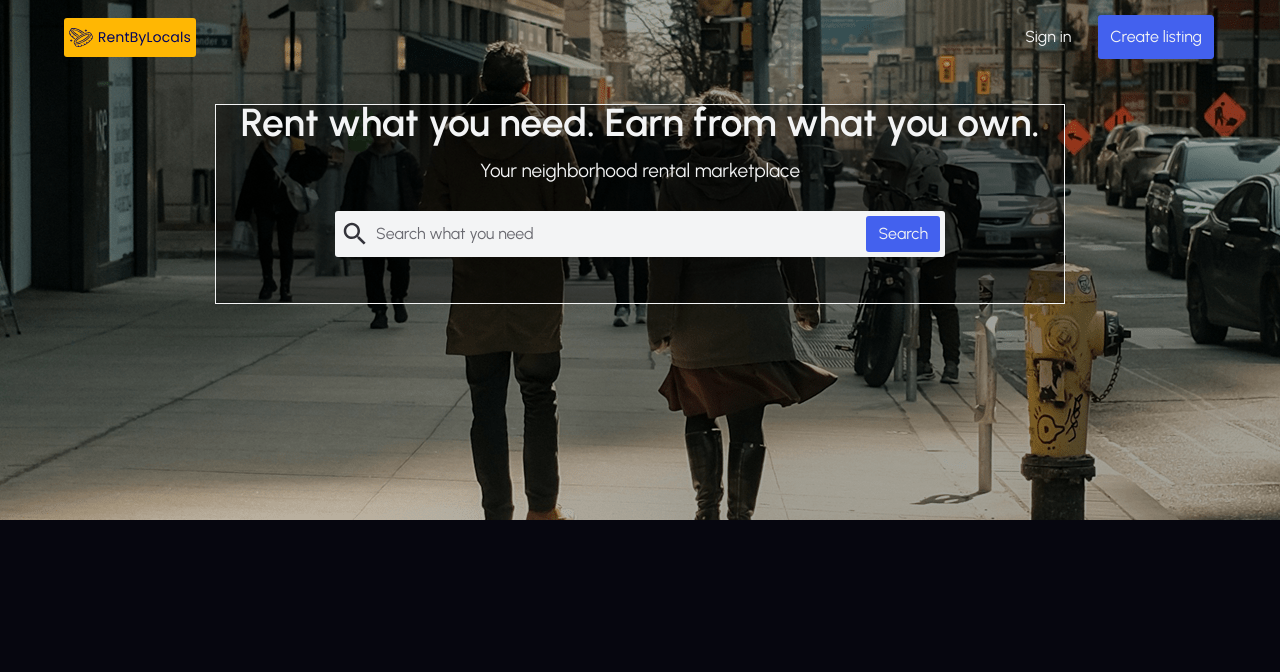
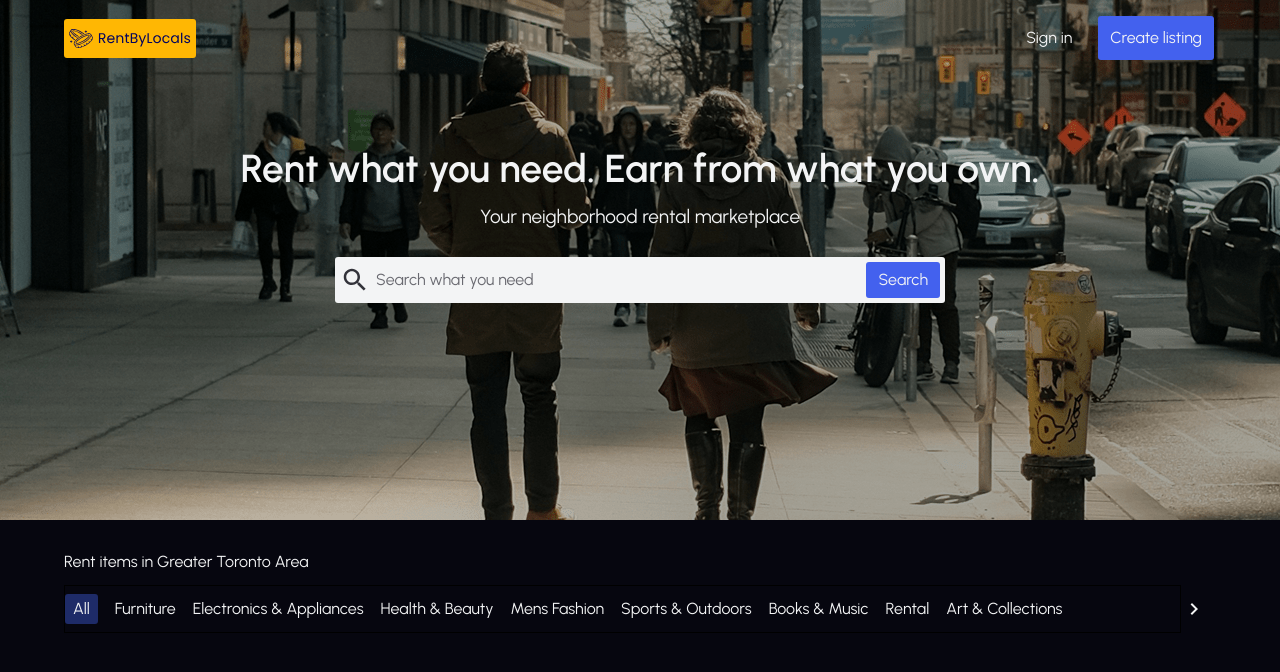
Before and after one commit to Nyima-ui/rentbylocals, a Next.js app: page / in a window 1280 px wide. Shown: the top 672 px of the page. Built offline with nearby package versions, Linux system fonts and the light colour scheme.

Commit message:
created category section

```diff
--- a/src/app/globals.css
+++ b/src/app/globals.css
@@ -1,4 +1,8 @@
 @import "tailwindcss";
+
+:root {
+  --primary-border-radius: 3px;
+}
 
 body {
   font-family: var(--font-urbanist-sans);
--- a/src/app/page.tsx
+++ b/src/app/page.tsx
@@ -1,10 +1,11 @@
+import CategoryLine from "@/components/CategoryLine/CategoryLine";
 import Hero from "@/components/Hero";
-import Image from "next/image";
 
 export default function Home() {
   return (
     <div className="bg-main-blue text-white h-screen">
       <Hero />
+      <CategoryLine />
     </div>
   );
 }
--- /dev/null
+++ b/src/components/CategoryLine/CategoryLine.module.css
@@ -0,0 +1,48 @@
+.categoryContainer {
+  max-width: 1152px;
+  margin-inline: auto;
+}
+@media screen and (min-width:768px) {
+    .categoryContainer h2{
+        font-size: var(--text-2xl);
+    }
+}
+.categoryWrapper {
+  position: relative;
+  border: 1px solid black;
+  display: inline-block;
+  margin-top: 10px;
+  width: calc(100% - 35px);
+  display: flex;
+}
+
+.categoryMenu {
+  display: flex;
+  align-items: center;
+  list-style-type: none;
+  overflow: scroll;
+  gap: 17px;
+  overflow-y: hidden;
+  scrollbar-width: none;
+  padding-block: 8px;
+}
+.categoryMenu li a {
+  text-decoration: none;
+  white-space: nowrap;
+}
+.categoryMenu li:first-child {
+  background-color: rgba(67, 97, 238, 0.4);
+  padding-inline: 8px;
+  padding-block: 3px;
+  border-radius: var(--primary-border-radius);
+}
+.scrollBtn {
+  position: absolute;
+  height: 100%;
+  width: 35px;
+  z-index: 10;
+  cursor: pointer;
+  border: none;
+  right: -37px;
+  top: 0;
+}
--- /dev/null
+++ b/src/components/CategoryLine/CategoryLine.tsx
@@ -0,0 +1,66 @@
+"use client";
+import Image from "next/image";
+import styles from "./CategoryLine.module.css";
+import { useRef } from "react";
+
+const CategoryLine = () => {
+  const menuRef = useRef<HTMLUListElement>(null);
+  function scrollHorizontal() {
+    if (menuRef.current) {
+      const scrollDistance = 250;
+
+      menuRef.current.scrollBy({
+        left: scrollDistance,
+        behavior: "smooth",
+      });
+    }
+  }
+  return (
+    <section className="px-5 py-7.5">
+      <div className={styles.categoryContainer}>
+        <h2 className="text-lg">Rent items in Greater Toronto Area</h2>
+        <div className={styles.categoryWrapper}>
+          <ul className={styles.categoryMenu} ref={menuRef}>
+            <li>
+              <a href="#">All</a>
+            </li>
+            <li>
+              <a href="#">Furniture</a>
+            </li>
+            <li>
+              <a href="#">Electronics & Appliances </a>
+            </li>
+            <li>
+              <a href="#">Health & Beauty</a>
+            </li>
+            <li>
+              <a href="#">Mens Fashion</a>
+            </li>
+            <li>
+              <a href="#">Sports & Outdoors</a>
+            </li>
+            <li>
+              <a href="#">Books & Music</a>
+            </li>
+            <li>
+              <a href="#">Rental</a>
+            </li>
+            <li>
+              <a href="#">Art & Collections </a>
+            </li>
+          </ul>
+          <button className={styles.scrollBtn} onClick={scrollHorizontal}>
+            <Image
+              height={24}
+              width={24}
+              src={"/right_arrow.svg"}
+              alt="Scroll right button"
+            />
+          </button>
+        </div>
+      </div>
+    </section>
+  );
+};
+
+export default CategoryLine;
--- a/src/components/Hero.tsx
+++ b/src/components/Hero.tsx
@@ -5,8 +5,8 @@ const Hero = () => {
   return (
     <section className="section h-[376px] sm:h-[450px] md:h-[520px] lg:bg-[url('/hero.png')] bg-[url('/hero_mobile.png')] bg-cover bg-no-repeat md:bg-center">
       <Navbar />
-      <div className="text-center mt-[45px] border h-[200px] overflow-hidden max-w-[320px] md:max-w-[400px] lg:max-w-[850px] mx-auto bg-black/40">
-        <h1 className="text-3xl font-semibold leading-7 md:text-4xl md:leading-9 lg:text-5xl">
+      <div className="text-center mt-[45px] sm:mt-[55px] md:mt-[90px] h-[200px] overflow-hidden max-w-[320px] sm:max-w-[400px] md:max-w-[500px] lg:max-w-[850px] mx-auto">
+        <h1 className="text-3xl font-semibold leading-7 sm:text-4xl sm:leading-8.5 md:text-4xl md:leading-9 lg:text-5xl">
           Rent what you need. Earn from what you own.
         </h1>
         <p className="mt-[15px] lg:text-lg">Your neighborhood rental marketplace</p>
@@ -17,4 +17,3 @@ const Hero = () => {
 };
 
 export default Hero;
-// bg-cover bg-[url('/public/hero.svg')]
--- a/src/components/Navbar.tsx
+++ b/src/components/Navbar.tsx
@@ -5,7 +5,8 @@ import { useState } from "react";
 const Navbar = () => {
   const [menuOpened, setmenuOpened] = useState(false);
   return (
-    <nav className="flex justify-between mx-5 pt-5 md:pt-[15px] relative max-w-6xl md:mx-10 lg:mx-15 xl:mx-auto items-center">
+    <header>
+      <nav className="flex justify-between mx-5 pt-5 md:pt-[15px] relative max-w-6xl md:mx-10 lg:mx-15 xl:mx-auto items-center" role="navigation">
         <Image height={39} width={132} alt="Logo" src={"/logo.svg"} />
         <button
           onClick={() => setmenuOpened(!menuOpened)}
@@ -33,7 +34,10 @@ const Navbar = () => {
         `}
           >
             <li className={`${menuOpened ? "block" : "hidden"} md:inline`}>
-            <a href="" className="md:block md:py-2.5 md:px-3">
+              <a
+                href=""
+                className="md:block md:py-2.5 md:px-2.5 hover:border-b-white border border-transparent transition-all duration-150 ease-in"
+              >
                 Sign in
               </a>
             </li>
@@ -44,7 +48,8 @@ const Navbar = () => {
             >
               <a
                 href=""
-              className="bg-accent-blue px-[7px] py-1.5 md:px-3  md:py-2.5 rounded-sm md:block"
+                className="bg-accent-blue px-[7px] py-1.5 md:px-3 md:py-2.5 rounded-sm md:block hover:bg-[#2F3EE0] transition-all duration-150 ease-in
+                        hover:shadow-2xl hover:shadow-blue-500"
               >
                 Create listing
               </a>
@@ -52,6 +57,7 @@ const Navbar = () => {
           </div>
         </ul>
       </nav>
+    </header>
   );
 };
 
--- a/src/components/SearchbarHero.tsx
+++ b/src/components/SearchbarHero.tsx
@@ -6,10 +6,13 @@ const SearchbarHero = () => {
       <Image height={30} width={30} src={"/search.svg"} alt="Search button" />
       <input
         type="text"
-        className="text-main-blue p-1 grow placeholder:text-gray-text outline-accent-blue transition-outline"
+        className="text-main-blue p-1 grow placeholder:text-gray-text outline-accent-blue focus:outline-[0.5px] rounded-sm
+        transition-all duration-900"
         placeholder="Search what you need"
       />
-      <button className="bg-accent-blue px-3 py-1.5 rounded-sm">Search</button>
+      <button className="bg-accent-blue px-3 py-1.5 rounded-sm cursor-pointer hover:bg-[#2F3EE0] transition-all duration-150 ease-in">
+        Search
+      </button>
     </div>
   );
 };
```
Also changed, not shown: public/right_arrow.svg (added). Lines whose indentation alone changed are shown as unchanged.
